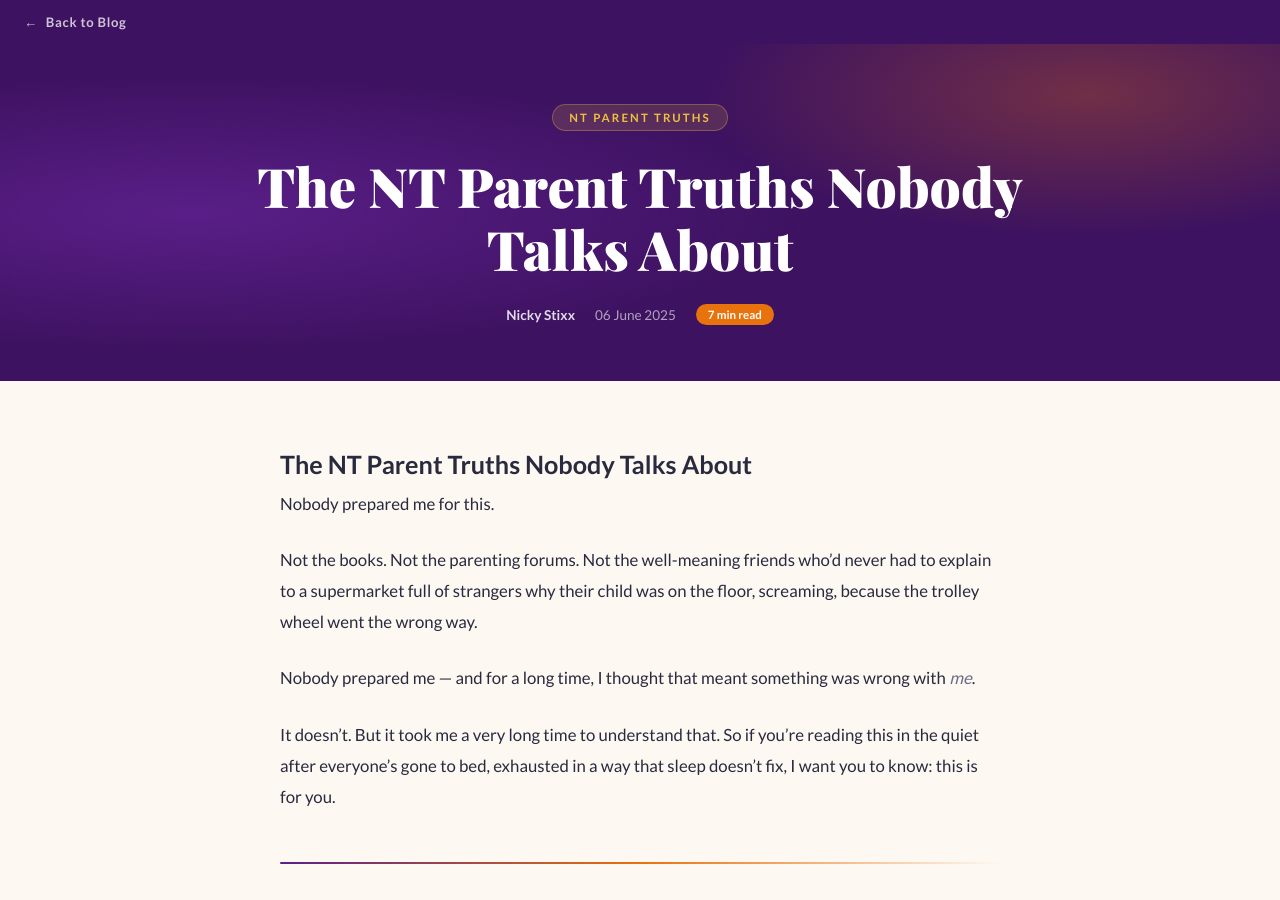
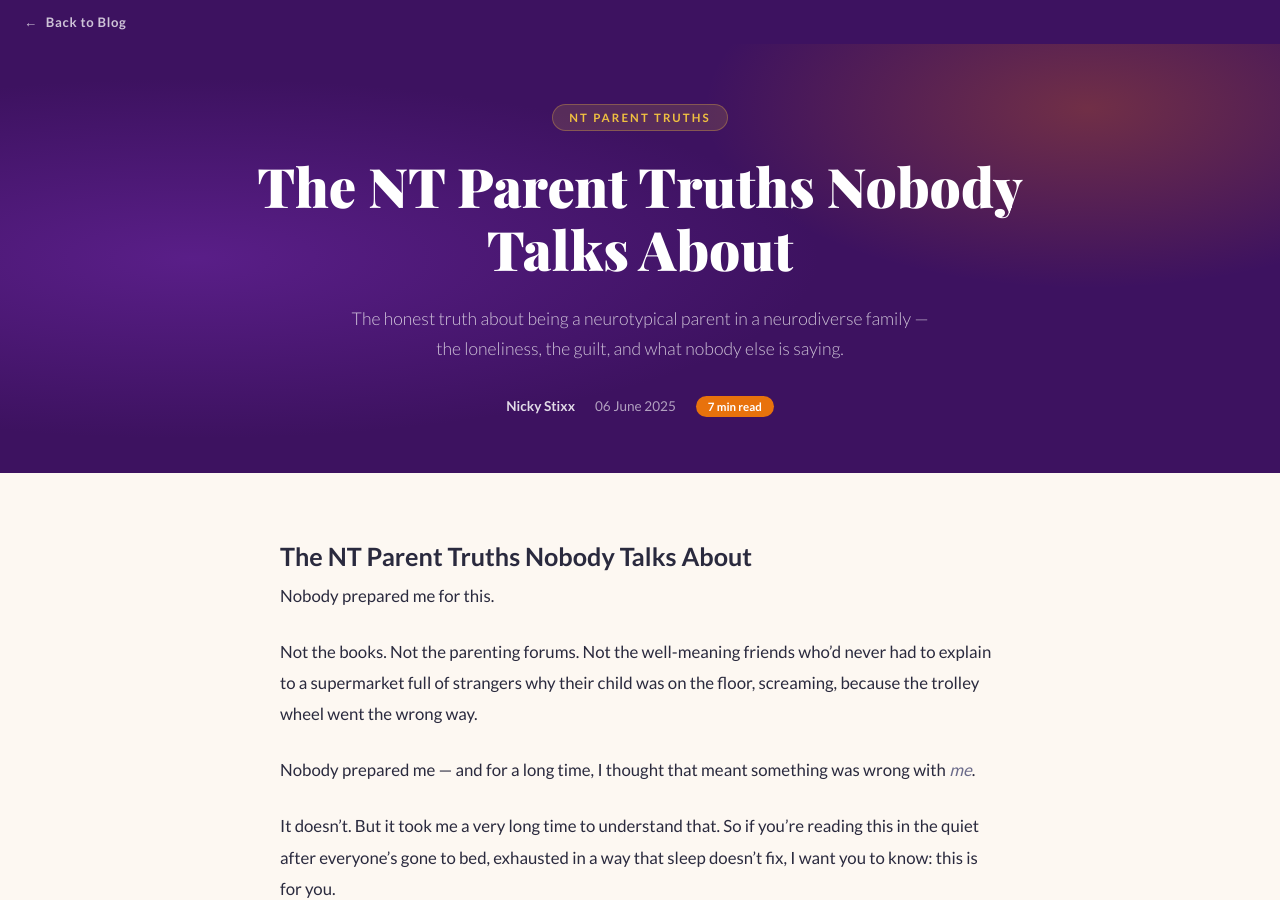
Before and after one commit to stixxnicky-lpa/loveparentingandautism, a Jekyll site: the page built from _posts/2025-06-06-nt-parent-truths-nobody-talks-about.md, in a window 1280 px wide and 900 px high. Built offline with Jekyll 4.4.1, drawn with Linux system fonts in a browser that asks for light colours; some web fonts are replaced.

Commit message:
Update 2025-06-06-nt-parent-truths-nobody-talks-about.md

```diff
--- a/_posts/2025-06-06-nt-parent-truths-nobody-talks-about.md
+++ b/_posts/2025-06-06-nt-parent-truths-nobody-talks-about.md
@@ -3,6 +3,7 @@ layout: post
 title: "The NT Parent Truths Nobody Talks About"
 date: 2025-06-06
 category: NT Parent Truths
+description: "The honest truth about being a neurotypical parent in a neurodiverse family — the loneliness, the guilt, and what nobody else is saying."
 emoji: 💙
 read_time: 7 min read
 excerpt: "Lonely. Guilty. Exhausted. And somehow still the one holding it all together. If you're the neurotypical parent in a neurodiverse family, this one's for you."
```
